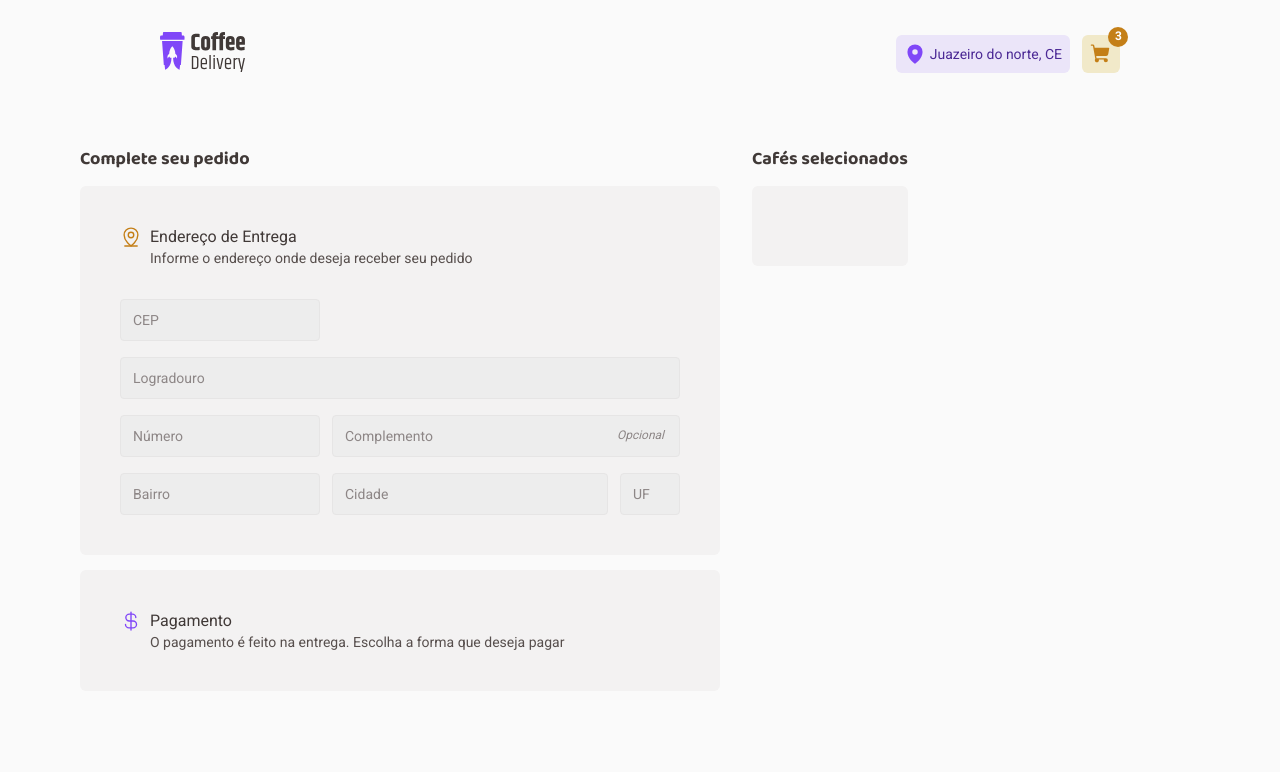
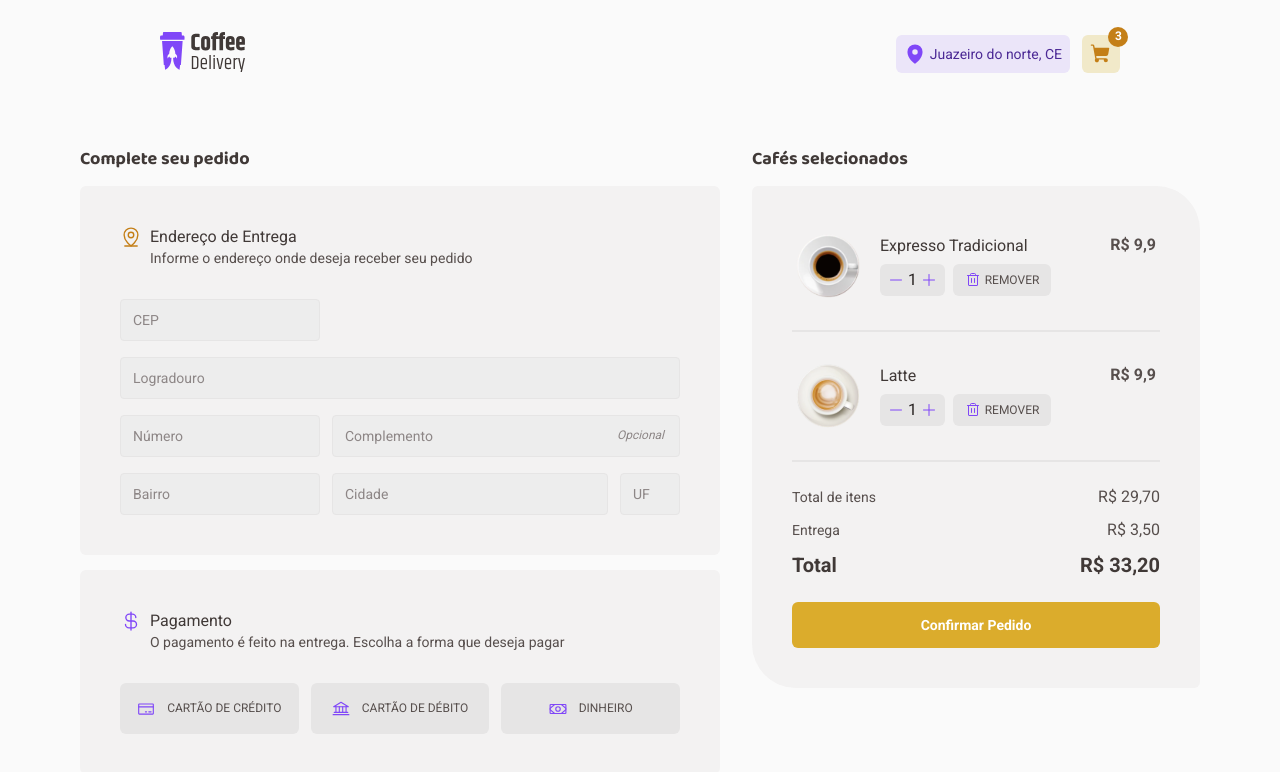
Before and after one commit to matheusmaximianomv/desafio02-coffee-delivery, a React (Vite) app: page /order in a window 1280 px wide. Shown: the top 772 px of the page. Built offline with nearby package versions, Linux system fonts and the light colour scheme.

Commit message:
feat: Finalizando o visual da tela de order

```diff
--- a/src/pages/Home/utils/generateCatalogsCard.ts
+++ b/src/pages/Home/utils/generateCatalogsCard.ts
@@ -7,7 +7,7 @@ import expressoImg from '../../../assets/coffees/expresso.svg';
 import americanoImg from '../../../assets/coffees/americano.svg';
 import cremosoImg from '../../../assets/coffees/expresso_cremoso.svg';
 import geladoImg from '../../../assets/coffees/cafe_gelado.svg';
-import cafeComLeitoImg from '../../../assets/coffees/cafe_com_leite.svg';
+import cafeComLeiteImg from '../../../assets/coffees/cafe_com_leite.svg';
 import latteImg from '../../../assets/coffees/latte.svg';
 import capuccinoImg from '../../../assets/coffees/capuccino.svg';
 import macchiatoImg from '../../../assets/coffees/macchiato.svg';
@@ -61,7 +61,7 @@ export function generateCatalogsCard(
     },
     {
       id: hashFunction(),
-      coffeeImage: cafeComLeitoImg,
+      coffeeImage: cafeComLeiteImg,
       tags: ['Tradicional', 'Com Leite'],
       name: 'Café com Leite',
       description: 'Meio a meio de expresso tradicional com leite vaporizado',
--- a/src/pages/Order/index.tsx
+++ b/src/pages/Order/index.tsx
@@ -1,18 +1,74 @@
-import { MapPinLine, CurrencyDollar } from 'phosphor-react';
+import {
+  MapPinLine,
+  CurrencyDollar,
+  CreditCard,
+  Bank,
+  Money,
+} from 'phosphor-react';
+
+import expressoImg from '../../assets/coffees/expresso.svg';
+import latteImg from '../../assets/coffees/latte.svg';
 
 import { Input } from '../../components/Input';
+import { IGroupSelectProps, GroupSelect } from '../../components/GroupSelect';
+import { ICartCardProps, CartCard } from '../../components/CartCard';
+import { Button } from '../../components/Button';
 
 import {
   OrderContainer,
   OrderColumn,
   OrderTitle,
   OrderCardContainer,
+  OrderCardContainerCart,
   OrderCardTitle,
   OrderCardForm,
   OrderFieldGroup,
+  OrderSeparator,
+  PurchaseSummaryContainer,
+  PurchaseSummaryItems,
+  PurchaseSummaryTotal,
 } from './styles';
+import { useId } from 'react';
 
 export function Order() {
+  const groupSelectProps: IGroupSelectProps = {
+    options: [
+      {
+        id: useId(),
+        label: 'Cartão de Crédito',
+        renderIcon: (color, size) => <CreditCard size={size} color={color} />,
+        selected: false,
+      },
+      {
+        id: useId(),
+        label: 'Cartão de Débito',
+        renderIcon: (color, size) => <Bank size={size} color={color} />,
+        selected: false,
+      },
+      {
+        id: useId(),
+        label: 'Dinheiro',
+        renderIcon: (color, size) => <Money size={size} color={color} />,
+        selected: false,
+      },
+    ],
+  };
+
+  const coffeesSelected: ICartCardProps[] = [
+    {
+      coffeeImage: expressoImg,
+      name: 'Expresso Tradicional',
+      initialQuantity: 1,
+      price: 9.9,
+    },
+    {
+      coffeeImage: latteImg,
+      name: 'Latte',
+      initialQuantity: 1,
+      price: 9.9,
+    },
+  ];
+
   return (
     <OrderContainer>
       <OrderColumn>
@@ -56,13 +112,43 @@ export function Order() {
               </span>
             </div>
           </OrderCardTitle>
+
+          <GroupSelect options={groupSelectProps.options} />
         </OrderCardContainer>
       </OrderColumn>
 
       <OrderColumn>
         <OrderTitle>Cafés selecionados</OrderTitle>
 
-        <OrderCardContainer></OrderCardContainer>
+        <OrderCardContainerCart>
+          {coffeesSelected.map((coffee) => (
+            <>
+              <CartCard key={coffee.name} {...coffee} />
+              <OrderSeparator />
+            </>
+          ))}
+
+          <PurchaseSummaryContainer>
+            <PurchaseSummaryItems>
+              <span>Total de itens</span>
+              <span>R$ 29,70</span>
+            </PurchaseSummaryItems>
+
+            <PurchaseSummaryItems>
+              <span>Entrega</span>
+              <span>R$ 3,50</span>
+            </PurchaseSummaryItems>
+
+            <PurchaseSummaryTotal>
+              <span>Total</span>
+              <span>R$ 33,20</span>
+            </PurchaseSummaryTotal>
+          </PurchaseSummaryContainer>
+
+          <Button variant="primary" size="lg">
+            Confirmar Pedido
+          </Button>
+        </OrderCardContainerCart>
       </OrderColumn>
     </OrderContainer>
   );
--- a/src/pages/Order/styles.ts
+++ b/src/pages/Order/styles.ts
@@ -41,6 +41,15 @@ export const OrderCardContainer = styled.article`
 
   background: ${(props) => props.theme['gray-100']};
   border-radius: 6px;
+`;
+
+export const OrderCardContainerCart = styled(OrderCardContainer)`
+  border-radius: 6px 44px;
+  gap: 1.5rem;
+
+  button {
+    width: 100%;
+  }
 `;
 
 export const OrderCardTitle = styled.div<IOrderCardTitleProps>`
@@ -88,3 +97,59 @@ export const OrderFieldGroup = styled.div`
   justify-content: flex-start;
   gap: 0.75rem;
 `;
+
+export const OrderSeparator = styled.div`
+  width: 23rem;
+  height: 0rem;
+
+  border: 1px solid ${(props) => props.theme['gray-300']};
+`;
+
+export const PurchaseSummaryContainer = styled.div`
+  display: flex;
+  flex-direction: column;
+  gap: 0.75rem;
+
+  width: 100%;
+`;
+
+export const PurchaseSummary = styled.div`
+  display: flex;
+  align-items: center;
+  justify-content: space-between;
+`;
+
+export const PurchaseSummaryItems = styled(PurchaseSummary)`
+  span {
+    color: ${(props) => props.theme['gray-600']};
+
+    &:first-child {
+      font-size: 0.875rem;
+      line-height: 1.125rem;
+    }
+
+    &:last-child {
+      font-size: 1rem;
+      line-height: 1.313rem;
+      color: #574f4d;
+    }
+  }
+`;
+
+export const PurchaseSummaryTotal = styled(PurchaseSummary)`
+  span {
+    color: ${(props) => props.theme['gray-700']};
+
+    &:first-child {
+      font-weight: 700;
+      font-size: 1.25rem;
+      line-height: 1.625rem;
+    }
+
+    &:last-child {
+      font-weight: 700;
+      font-size: 1.25rem;
+      line-height: 1.625rem;
+    }
+  }
+`;
```
